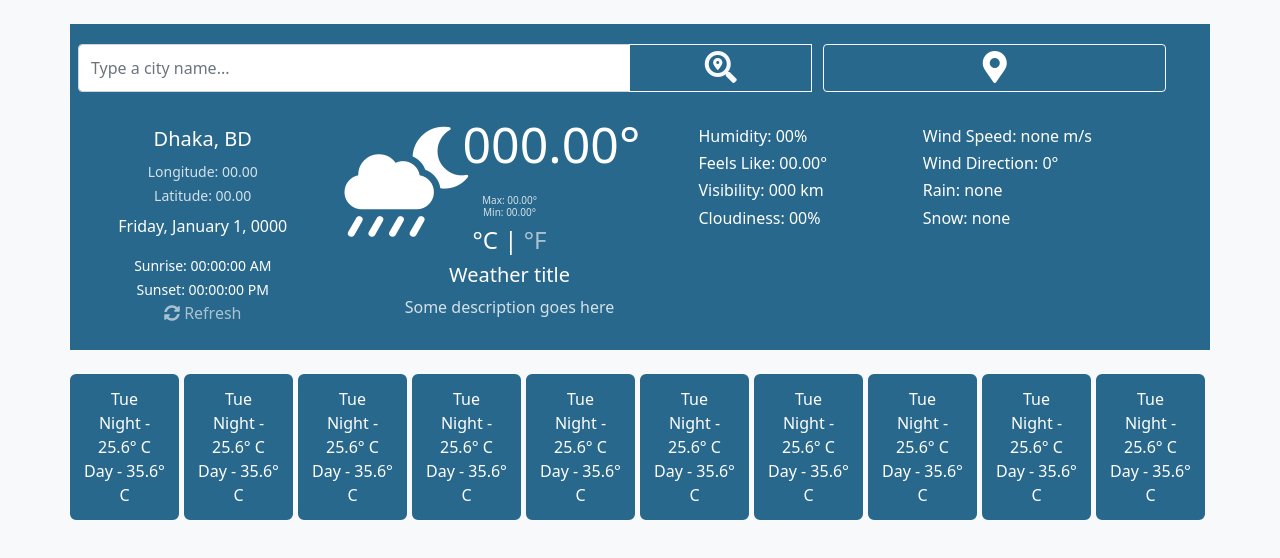
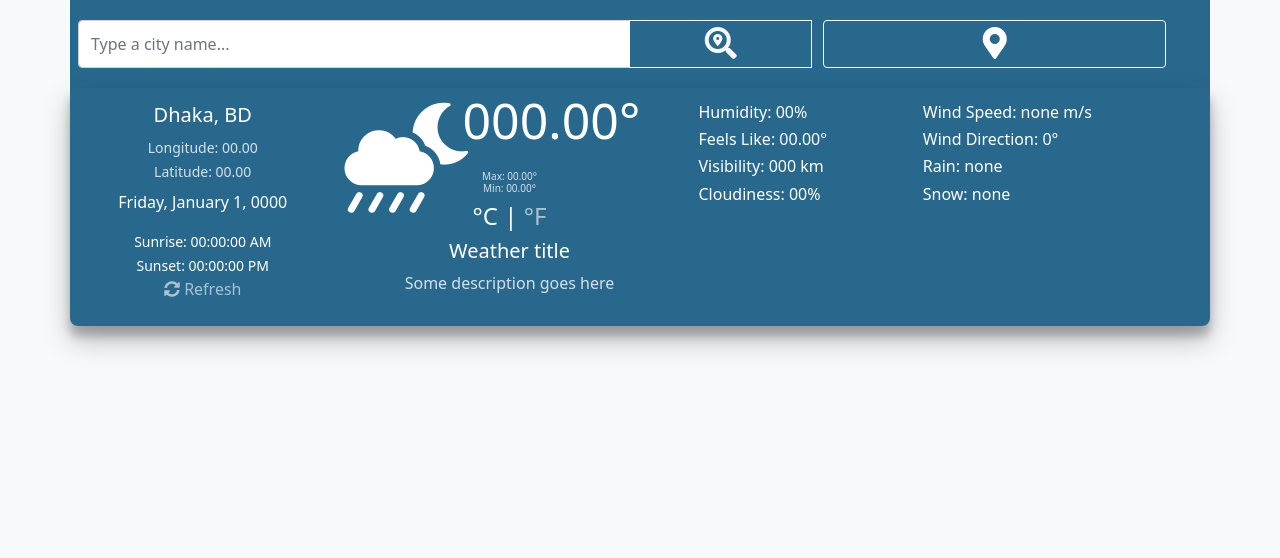
Before and after one commit to ArupDuttaBappy/Weather-JS, a plain HTML site: page index.html in a window 1280 px wide. Drawn offline with nearby package versions, Linux system fonts and the light colour scheme; a script that the page names is missing.

Commit message:
forecast update

```diff
--- a/app.js
+++ b/app.js
@@ -88,17 +88,15 @@ window.addEventListener("load", () => {
     })
   }
 
+
   function convertCityToLatLon(cityname) {
     fetch(`https://maps.googleapis.com/maps/api/geocode/json?address=dhaka&key=${geocode_key}`)
     .then(response => {
       return response.json();
     })
     .then(data => {
-      console.log("google geocode");
-      console.log(data);
+      populateForecastData(lat, lon);// send lat & lon from response-data
     })
-
-    populateForecastData(latitude, longitude);
   }
 
 
--- a/forecast.js
+++ b/forecast.js
@@ -1,13 +1,24 @@
+
 let api_key = config.secret_api_key;
+let daily_forecast_panel = document.getElementById("dailyForecastPanel");
 
 function populateForecastData(lat, lon){
-  api_fetch_call = `https://api.openweathermap.org/data/2.5/onecall?lat=${lat}&lon=${lon}&appid=${api_key}&units=metric`;
+  api_call = `https://api.openweathermap.org/data/2.5/onecall?lat=${lat}&lon=${lon}&appid=${api_key}&units=metric`;
 
-  fetch(api_fetch_call)
+  fetch(api_call)
   .then(response => {
     return response.json();
   })
   .then(data => {
     console.log(data);
+    data.daily.forEach((dailyunit) => {
+      daily_forecast_panel.innerHTML +=
+      `<div class="dailyForecastCard d-flex flex-column">
+        <div class="">Date ${dailyunit.dt}</div>
+        <div class="">Temperature ${dailyunit.temp.max}</div>
+        <div class="">Feels ${dailyunit.feels_like.day}</div>
+        <div class="">${dailyunit.weather[0].main}</div>
+      </div>`;
+    });
   })
 }
--- a/index.html
+++ b/index.html
@@ -17,7 +17,7 @@
 
 <body class="bg-light">
 
-  <div class="container wrapper searchWrapper mt-4">
+  <div class="container searchWrapper">
     <div class="input-group row">
       <input type="search" id="searchCityInput" class="form-control col-lg-6 col-9" placeholder="Type a city name..." aria-label="Search" aria-describedby="search-addon"/>
       <button type="button" id="searchCityBtn" class="btn btn-outline-light col-lg-2 col-3" data-bs-toggle="tooltip" data-bs-placement="bottom" title="Weather update in the city"><i class="fas fa-2x fa-search-location"></i></button> <!-- icon -->
@@ -29,7 +29,7 @@
     </div>
   </div>
 
-  <div class="container wrapper" style="background-color:#28688C; color:white; padding:15px">
+  <div class="container wrapper" style="background-color:#28688C; color:white; padding:15px;">
     <div class="row">
       <!-- left panel -->
       <div class="col-md-3 col-sm-5 col-xs-12 row text-center">
@@ -79,58 +79,13 @@
     </div>
   </div>
 
-  <div class="container mt-4 p-0"><!--style="border-style:solid; border-width:5px; border-color:#28688C;"-->
+  <div class="container mt-3 p-0">
     <div id="dailyForecastPanel" class="d-flex flex-row text-center" style="overflow-x:scroll;">
-      <div class="dailyForecastCard d-flex flex-column">
+      <!-- <div class="dailyForecastCard d-flex flex-column">
         <div class="day">Tue</div>
         <div class="temp">Night - 25.6&#176; C</div>
         <div class="temp">Day - 35.6&#176; C</div>
-      </div>
-      <div class="dailyForecastCard d-flex flex-column">
-        <div class="day">Tue</div>
-        <div class="temp">Night - 25.6&#176; C</div>
-        <div class="temp">Day - 35.6&#176; C</div>
-      </div>
-      <div class="dailyForecastCard d-flex flex-column">
-        <div class="day">Tue</div>
-        <div class="temp">Night - 25.6&#176; C</div>
-        <div class="temp">Day - 35.6&#176; C</div>
-      </div>
-      <div class="dailyForecastCard d-flex flex-column">
-        <div class="day">Tue</div>
-        <div class="temp">Night - 25.6&#176; C</div>
-        <div class="temp">Day - 35.6&#176; C</div>
-      </div>
-      <div class="dailyForecastCard d-flex flex-column">
-        <div class="day">Tue</div>
-        <div class="temp">Night - 25.6&#176; C</div>
-        <div class="temp">Day - 35.6&#176; C</div>
-      </div>
-      <div class="dailyForecastCard d-flex flex-column">
-        <div class="day">Tue</div>
-        <div class="temp">Night - 25.6&#176; C</div>
-        <div class="temp">Day - 35.6&#176; C</div>
-      </div>
-      <div class="dailyForecastCard d-flex flex-column">
-        <div class="day">Tue</div>
-        <div class="temp">Night - 25.6&#176; C</div>
-        <div class="temp">Day - 35.6&#176; C</div>
-      </div>
-      <div class="dailyForecastCard d-flex flex-column">
-        <div class="day">Tue</div>
-        <div class="temp">Night - 25.6&#176; C</div>
-        <div class="temp">Day - 35.6&#176; C</div>
-      </div>
-      <div class="dailyForecastCard d-flex flex-column">
-        <div class="day">Tue</div>
-        <div class="temp">Night - 25.6&#176; C</div>
-        <div class="temp">Day - 35.6&#176; C</div>
-      </div>
-      <div class="dailyForecastCard d-flex flex-column">
-        <div class="day">Tue</div>
-        <div class="temp">Night - 25.6&#176; C</div>
-        <div class="temp">Day - 35.6&#176; C</div>
-      </div>
+      </div> -->
     </div>
   </div>
 
--- a/style.css
+++ b/style.css
@@ -39,8 +39,9 @@ a.active{
 }
 
 .wrapper{
-  /* border-radius: 8px; */
-  /* box-shadow: 1px 5px 25px 3px #444; */
+  border-bottom-left-radius: 8px;
+  border-bottom-right-radius: 8px;
+  box-shadow: rgba(0, 0, 0, 0.25) 0px 14px 28px, rgba(0, 0, 0, 0.22) 0px 10px 10px;
 }
 
 .searchWrapper{
```
